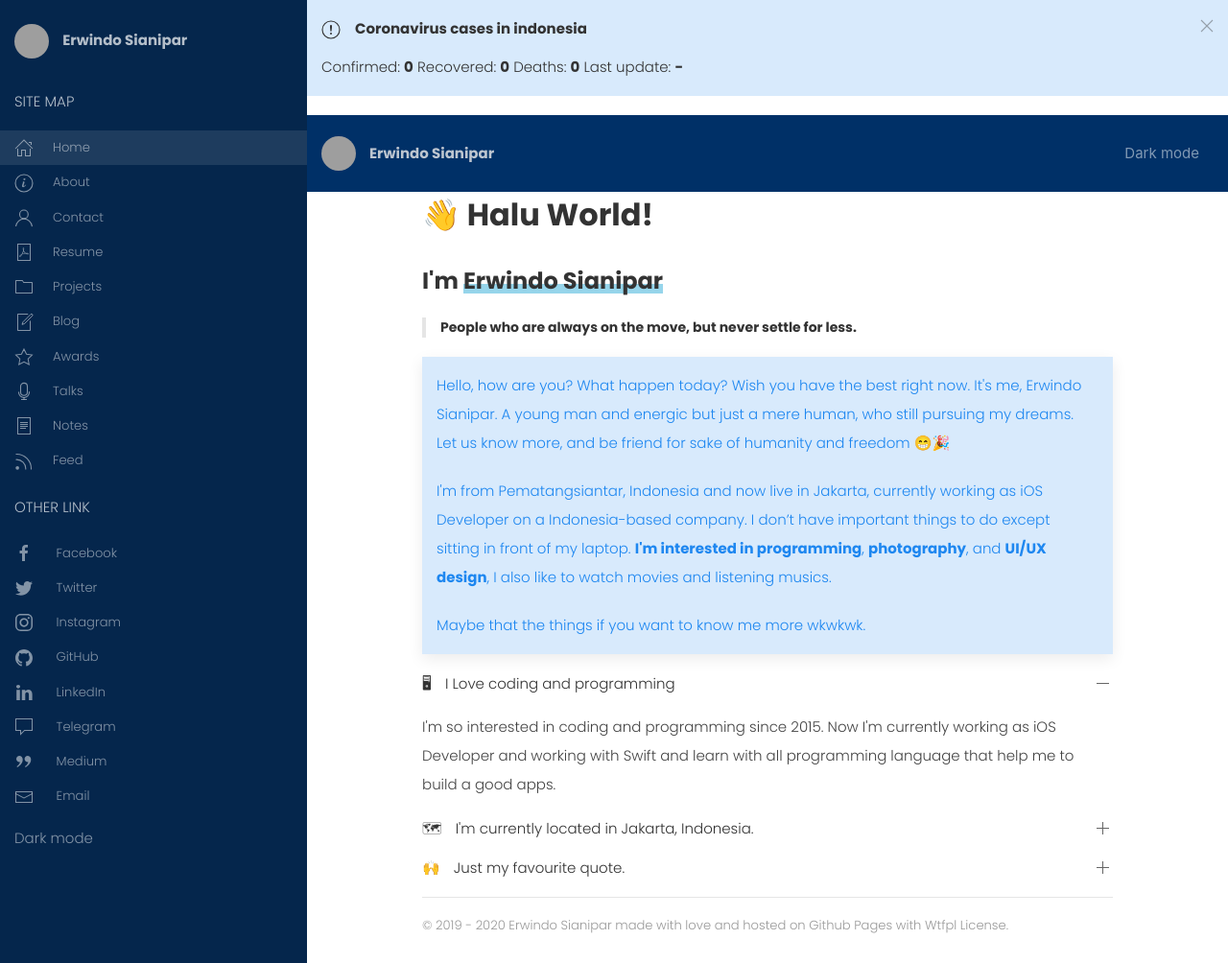
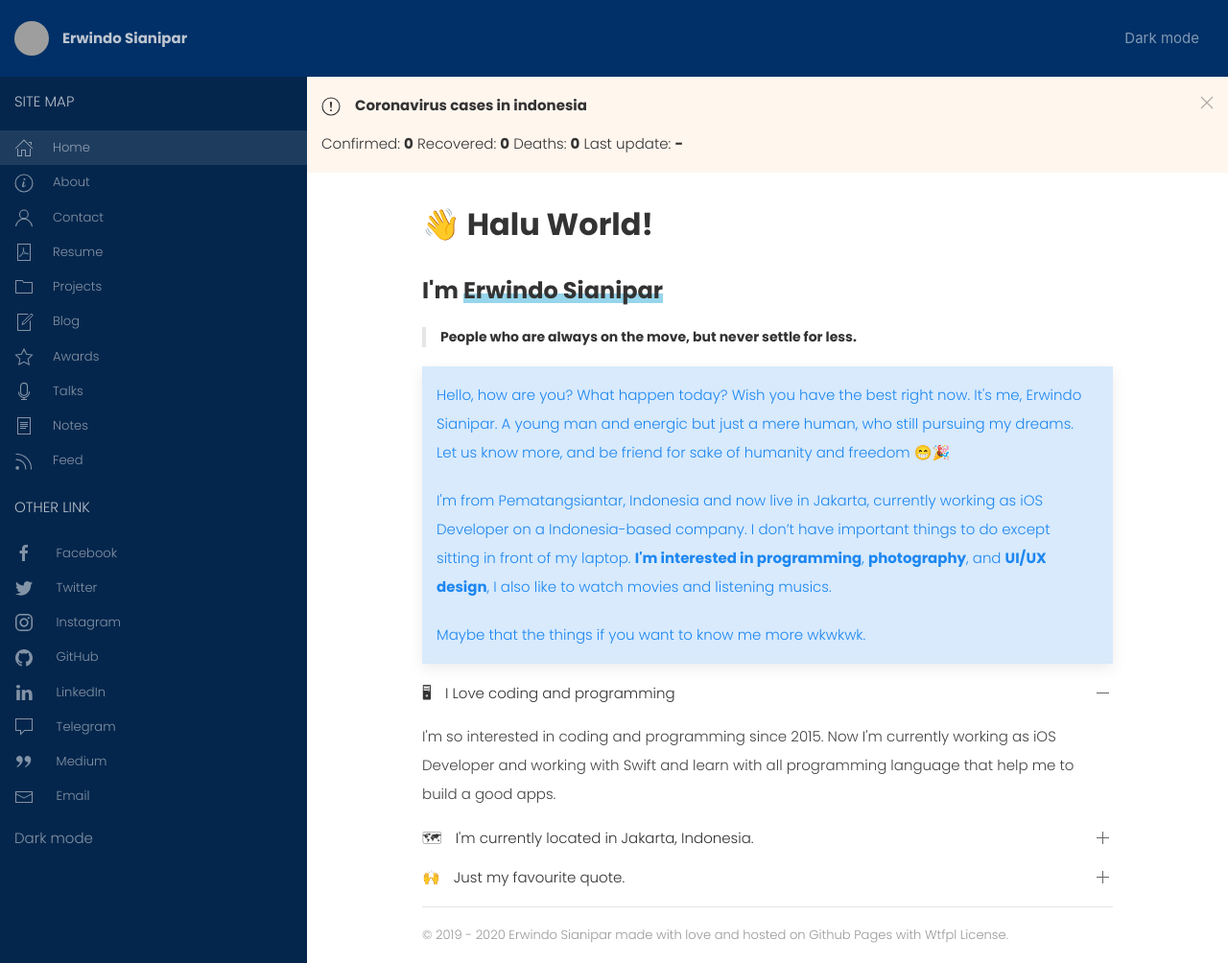
Before and after one commit to erwindosianipar/erwindosianipar.jekyll, a Jekyll site: the page built from pages/index.md, in a window 1280 px wide and 1004 px high. Shown: the whole window at 96% size. Built offline with Jekyll 4.4.1, drawn with Linux system fonts in a browser that asks for light colours; grey boxes are pictures that could not be loaded.

Commit message:
feat(navbar): improve and add navigation bar in theme

```diff
--- a/_layouts/default.html
+++ b/_layouts/default.html
@@ -18,14 +18,14 @@ layout: compress
     <link rel="icon" sizes="64x64" href="/favicon.ico">
     <meta name="google-site-verification" content="9kBK_rp1o3t8RZDZMmRUv5nvPrWLIhYc_KehM1nzCg8" />
     {% if site.tags != "" %}
-        {% include collecttags.html %}
+    {% include collecttags.html %}
     {% endif %}
 </head>
 <body>
+    {% include navbar.html %}
     {% include sidenav.html %}
-
     <div id="content">
-        <div class="uk-card uk-alert-primary uk-margin-remove-bottom uk-text-emphasis" uk-alert>
+        <div class="uk-card uk-alert-warning uk-margin-remove-bottom uk-text-emphasis" uk-alert>
             <a class="uk-alert-close" uk-close></a>
             <div class="uk-card-header uk-padding-remove">
                 <div class="uk-grid-small" uk-grid>
@@ -48,14 +48,11 @@ layout: compress
                 </div>
             </div>
         </div>
-
-        {% include navbar.html %}
-
+        <div class="uk-padding-small"></div>
         <div class="main-content uk-container page-wrapper">
             {{ content }}
             {% include copyright.html %}
         </div>
-
     </div>
 
     {% include footer.html %}
```
